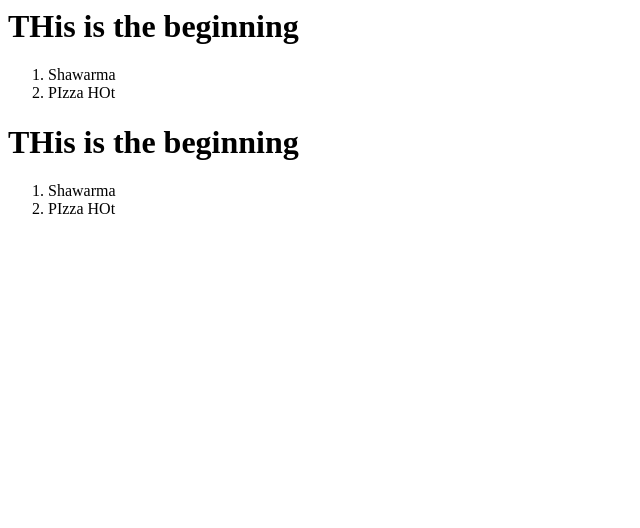
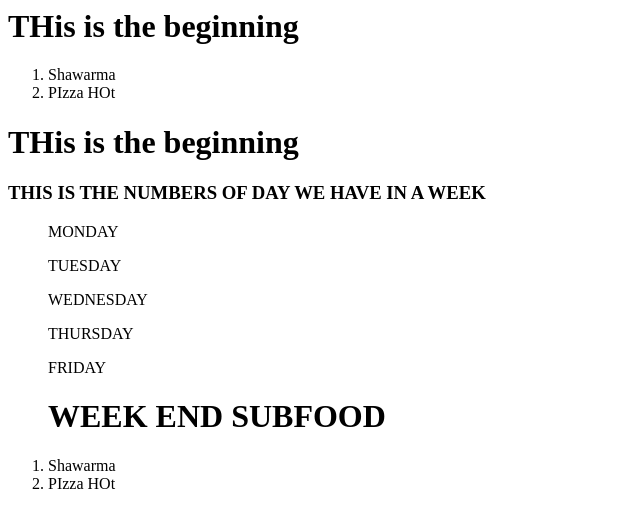
Before and after one commit to Muazzamkimba/Test-repo, a plain HTML site: page index.html in a window 1280 px wide. Shown: the whole page, without its empty margins (0-640 px from the left). Drawn offline with Linux system fonts and the light colour scheme.

Commit message:
index.html

```diff
--- a/index.html
+++ b/index.html
@@ -5,7 +5,13 @@
 </ol>
 
 <h1>THis is the beginning</h1>
+
+<h3>THIS IS THE NUMBERS OF DAY WE HAVE IN A WEEK</h3>
+<ol>MONDAY</ol> <ol>TUESDAY</ol><ol>WEDNESDAY</ol>
+<ol>THURSDAY</ol> <ol>FRIDAY</ol>
 <ol>
+
+    <H1>WEEK END SUBFOOD</H1>
     <li>Shawarma</li>
     <li>PIzza HOt</li>
 </ol>
```
